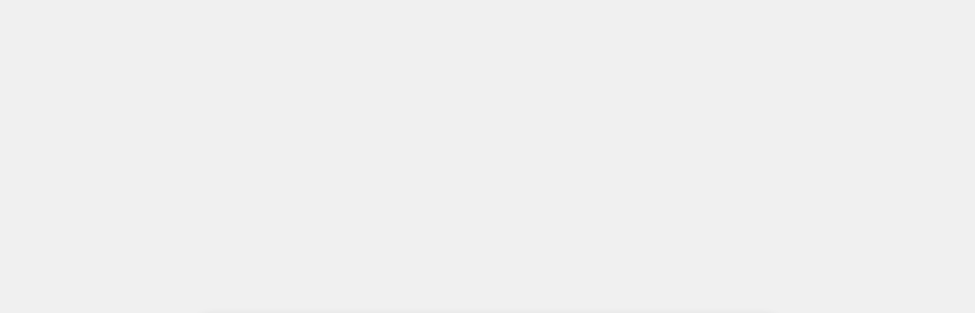
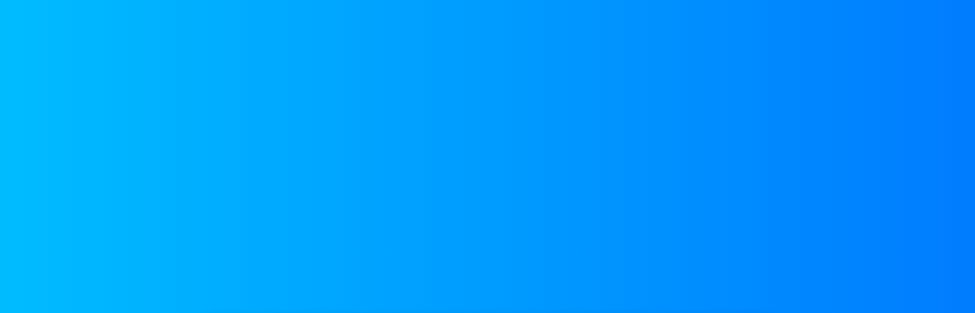
Before and after one commit to MordechaiFriedman77/-, a plain HTML site: page templates/index.html in a window 1280 px wide. Shown: the top 313 px of the page, without its empty margins (152-1127 px from the left). Drawn offline with Linux system fonts and the light colour scheme; files that its build step writes are made by us from their sources.

Commit message:
Update style.css

```diff
--- a/templates/style.css
+++ b/templates/style.css
@@ -1,6 +1,6 @@
 body {
     font-family: sans-serif;
-    background: #f0f0f0;
+    background: linear-gradient(to right, #00c6ff, #0072ff);
     display: flex;
     height: 100vh;
     justify-content: center;
```
